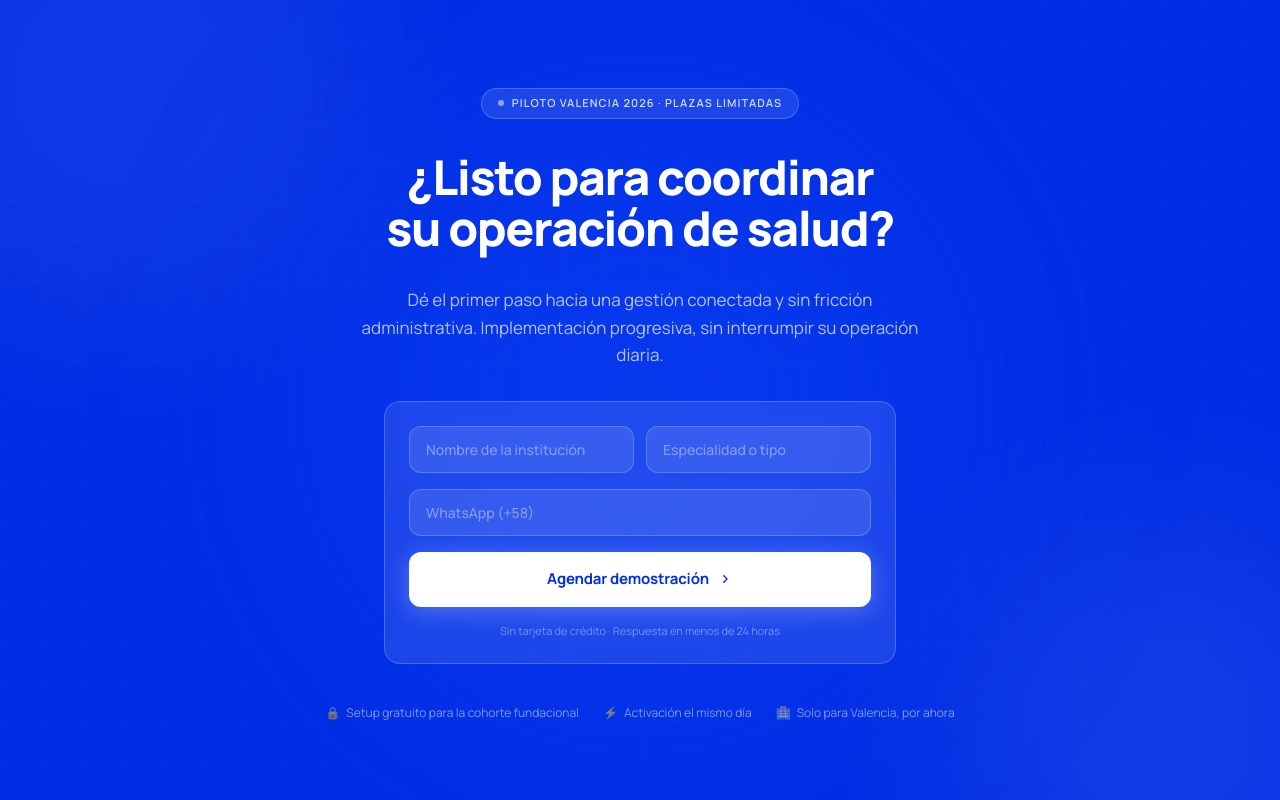
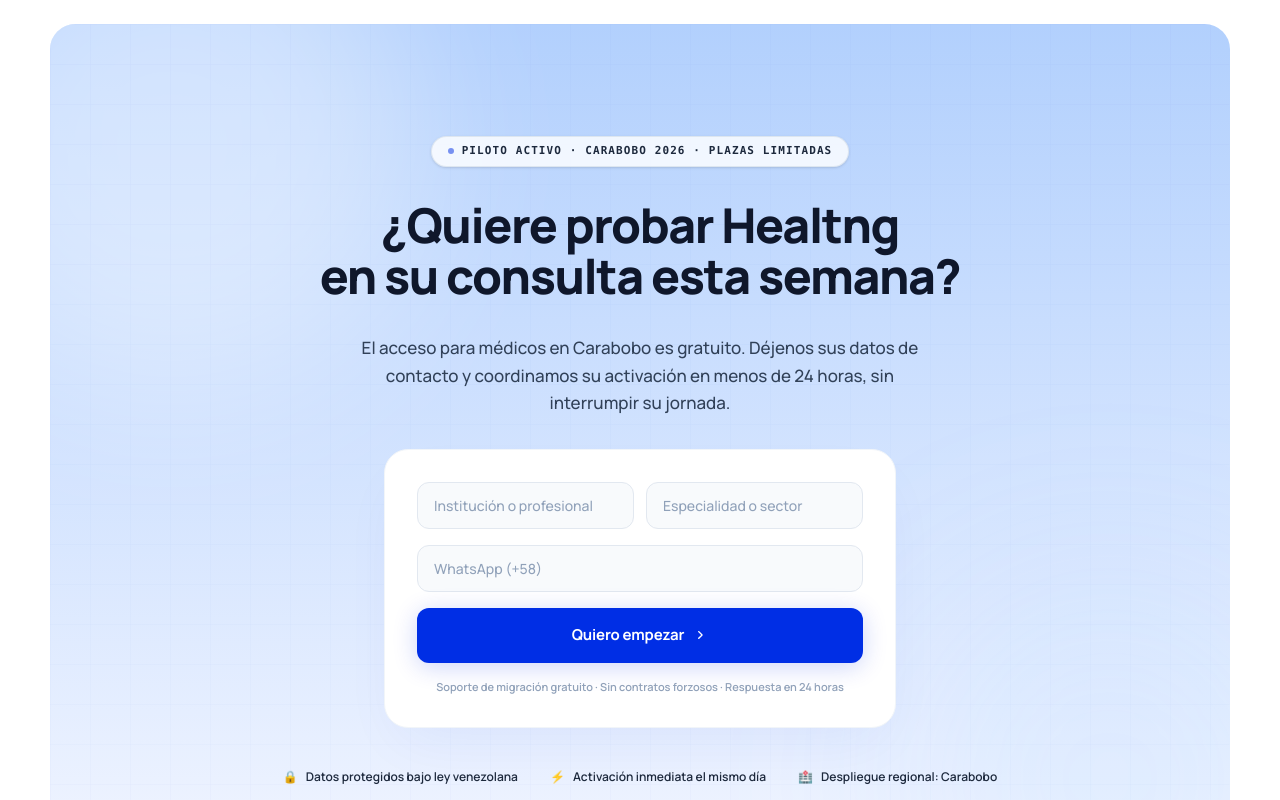
Before and after one commit to healtng-Tech/web, a React (Vite) app: page / in a window 1280 px wide. Shown: the part 6960-7760 px from the top of the page. Built offline with nearby package versions, Linux system fonts and the light colour scheme.

Commit message:
Update FinalCTA.jsx

```diff
--- a/src/components/landing/FinalCTA.jsx
+++ b/src/components/landing/FinalCTA.jsx
@@ -1,130 +1,132 @@
-import React, { memo, useCallback } from 'react';
-import { useInView } from '../../hooks/useInView';
+import React, { memo, useState, useCallback, useEffect, useRef } from 'react';
 
-export const FinalCTA = memo(function FinalCTA({ onOpenModal }) {
-  const { ref, inView } = useInView({ threshold: 0.2 });
+export const FinalCTA = memo(function FinalCTA() {
+  const sectionRef = useRef(null);
+  const cardRef = useRef(null);
 
-  const handleCTA = useCallback(() => {
-    if (typeof onOpenModal === 'function') onOpenModal();
-  }, [onOpenModal]);
+  const [formData, setFormData] = useState({ institution: '', specialty: '', whatsapp: '' });
+  const [status, setStatus] = useState('idle');
+
+  const handleSubmit = useCallback((e) => {
+    e.preventDefault();
+    if (!formData.whatsapp) return;
+    setStatus('submitting');
+
+    setTimeout(() => {
+      setStatus('success');
+      setFormData({ institution: '', specialty: '', whatsapp: '' });
+    }, 1200);
+  }, [formData]);
+
+  useEffect(() => {
+    const handleScroll = () => {
+      if (!sectionRef.current || !cardRef.current) return;
+
+      const rect = sectionRef.current.getBoundingClientRect();
+      const windowHeight = window.innerHeight;
+      const startActivation = windowHeight;
+      const endActivation = windowHeight * 0.25;
+      const totalDistance = startActivation - endActivation;
+      const currentDistance = startActivation - rect.top;
+
+      const progress = Math.max(0, Math.min(1, currentDistance / totalDistance));
+      const currentWindowWidth = window.innerWidth;
+      const baseMaxWidth = 1152;
+
+      const targetMaxWidth = currentWindowWidth > baseMaxWidth
+        ? baseMaxWidth + (currentWindowWidth - baseMaxWidth) * progress
+        : currentWindowWidth;
+
+      const currentRadius = 32 * (1 - progress);
+      const currentPaddingH = 24 * (1 - progress);
+
+      cardRef.current.style.maxWidth = `${targetMaxWidth}px`;
+      cardRef.current.style.borderTopLeftRadius = `${currentRadius}px`;
+      cardRef.current.style.borderTopRightRadius = `${currentRadius}px`;
+      cardRef.current.style.borderBottomLeftRadius = '0px';
+      cardRef.current.style.borderBottomRightRadius = '0px';
+      cardRef.current.style.width = `calc(100% - ${currentPaddingH * 2}px)`;
+    };
+
+    window.addEventListener('scroll', handleScroll);
+    handleScroll();
+    return () => window.removeEventListener('scroll', handleScroll);
+  }, []);
 
   return (
-    <section
-      id="piloto"
-      className="relative overflow-hidden bg-[#002EE5]"
-      aria-labelledby="cta-heading"
+    <section ref={sectionRef} className="bg-white w-full pt-10 md:pt-16 flex flex-col items-center overflow-hidden" aria-labelledby="cta-heading">
+      <div
+        ref={cardRef}
+        className="bg-gradient-to-b from-[#B2D0FD] to-[#F3F6FF] relative overflow-hidden transition-all duration-75 ease-out"
+        style={{ maxWidth: '1152px', borderTopLeftRadius: '32px', borderTopRightRadius: '32px', borderBottomLeftRadius: '0px', borderBottomRightRadius: '0px', width: 'calc(100% - 48px)' }}
       >
-      {/* Orbes decorativos */}
         <div className="absolute inset-0 pointer-events-none overflow-hidden" aria-hidden="true">
-        <div className="absolute -top-32 -left-32 size-[500px] rounded-full bg-white/5 blur-[80px]" />
-        <div className="absolute -bottom-20 -right-20 size-[400px] rounded-full bg-white/8 blur-[100px]" />
-        <div className="absolute top-1/2 left-1/2 -translate-x-1/2 -translate-y-1/2 size-[600px] rounded-full bg-[#1a4fff]/30 blur-[120px]" />
-        <svg className="absolute inset-0 w-full h-full opacity-[0.04]" xmlns="http://www.w3.org/2000/svg">
+          <div className="absolute -top-32 -left-32 size-[500px] rounded-full bg-white/40 blur-[80px]" />
+          <div className="absolute -bottom-20 -right-20 size-[400px] rounded-full bg-blue-300/10 blur-[100px]" />
+          <svg className="absolute inset-0 w-full h-full opacity-[0.06]" xmlns="http://www.w3.org/2000/svg">
             <defs>
               <pattern id="cta-grid" x="0" y="0" width="40" height="40" patternUnits="userSpaceOnUse">
-              <path d="M 40 0 L 0 0 0 40" fill="none" stroke="white" strokeWidth="0.5"/>
+                <path d="M 40 0 L 0 0 0 40" fill="none" stroke="#002EE5" strokeWidth="0.5"/>
               </pattern>
             </defs>
-          <rect width="100%" height="100%" fill="url(#cta-grid)" />
+            <rect width="100%" height="100%" fill="url(#cta-grid)"/>
           </svg>
         </div>
 
-      {/* Contenido */}
-      <div
-        ref={ref}
-        className={[
-          'relative z-10 max-w-4xl mx-auto px-6 py-24 md:py-32',
-          'flex flex-col items-center text-center gap-8',
-          'transition-all duration-700 ease-out',
-          inView ? 'opacity-100 translate-y-0' : 'opacity-0 translate-y-8',
-        ].join(' ')}
-      >
-        {/* Eyebrow */}
-        <div className="inline-flex items-center gap-2 px-4 py-1.5 rounded-full bg-white/10 border border-white/20 text-white/80 text-[11px] font-semibold tracking-widest uppercase">
-          <span className="size-1.5 rounded-full bg-white animate-pulse" aria-hidden="true" />
-          Piloto Valencia 2026 · Plazas limitadas
+        <div className="relative z-10 max-w-4xl mx-auto px-6 py-20 md:py-28 flex flex-col items-center text-center gap-8">
+          <div className="inline-flex items-center gap-2 px-4 py-1.5 rounded-full bg-white/80 border border-slate-300/50 text-slate-800 text-[11px] font-bold tracking-widest uppercase font-mono shadow-sm">
+            <span className="size-1.5 rounded-full bg-[#002EE5] animate-pulse" aria-hidden="true" />
+            Piloto Activo · Carabobo 2026 · Plazas Limitadas
           </div>
 
-        {/* Título */}
-        <h2
-          id="cta-heading"
-          className="text-3xl sm:text-4xl md:text-5xl font-extrabold text-white tracking-[-0.03em] leading-[1.08] max-w-3xl"
-        >
-          ¿Listo para coordinar
-          <br />
-          su operación de salud?
+          <h2 id="cta-heading" className="text-3xl sm:text-4xl md:text-5xl font-extrabold text-slate-900 tracking-[-0.03em] leading-[1.08] max-w-3xl">
+            ¿Quiere probar Healtng<br />en su consulta esta semana?
           </h2>
 
-        {/* Subtexto */}
-        <p className="text-[16px] sm:text-[17px] text-white/70 leading-relaxed max-w-xl">
-          Dé el primer paso hacia una gestión conectada y sin fricción administrativa.
-          Implementación progresiva, sin interrumpir su operación diaria.
+          <p className="text-[16px] sm:text-[17px] text-slate-700 leading-relaxed max-w-xl font-medium">
+            El acceso para médicos en Carabobo es gratuito. Déjenos sus datos de contacto y coordinamos su activación en menos de 24 horas, sin interrumpir su jornada.
           </p>
 
-        {/* Micro-formulario */}
-        <div
-          className="w-full max-w-lg bg-white/10 backdrop-blur-sm border border-white/20 rounded-2xl p-6 flex flex-col gap-4"
-          role="form"
-          aria-label="Formulario de contacto para piloto"
-        >
+          <div className="w-full max-w-lg bg-white border border-slate-100 rounded-3xl p-6 md:p-8 shadow-[0_24px_60px_-15px_rgba(0,46,229,0.06)]">
+            {status === 'success' ? (
+              <div className="py-6 flex flex-col items-center gap-3 animate-in fade-in zoom-in-95 duration-300">
+                <div className="size-12 rounded-full bg-emerald-50 border border-emerald-100 flex items-center justify-center text-emerald-600 text-xl font-bold shadow-sm">✓</div>
+                <h3 className="text-lg font-bold text-slate-900 mt-2">Solicitud recibida correctamente</h3>
+                <p className="text-sm text-slate-500 max-w-xs">Un Arquitecto Clínico se comunicará vía WhatsApp en las próximas horas para gestionar sus accesos de prueba.</p>
+              </div>
+            ) : (
+              <form onSubmit={handleSubmit} className="flex flex-col gap-4">
                 <div className="grid grid-cols-1 sm:grid-cols-2 gap-3">
-            <input
-              type="text"
-              placeholder="Nombre de la institución"
-              autoComplete="organization"
-              className="w-full px-4 py-3 rounded-xl bg-white/10 border border-white/20 text-white placeholder:text-white/40 text-[14px] font-medium outline-none focus:border-white/50 focus:bg-white/15 transition-colors duration-150"
-            />
-            <input
-              type="text"
-              placeholder="Especialidad o tipo"
-              autoComplete="off"
-              className="w-full px-4 py-3 rounded-xl bg-white/10 border border-white/20 text-white placeholder:text-white/40 text-[14px] font-medium outline-none focus:border-white/50 focus:bg-white/15 transition-colors duration-150"
-            />
+                  <input required type="text" placeholder="Institución o profesional" value={formData.institution} onChange={(e) => setFormData({...formData, institution: e.target.value})} className="w-full px-4 py-3 rounded-xl bg-slate-50 border border-slate-200 text-slate-900 placeholder:text-slate-400 text-[14px] font-medium outline-none focus:border-[#002EE5] focus:bg-white transition-all duration-150" />
+                  <input required type="text" placeholder="Especialidad o sector" value={formData.specialty} onChange={(e) => setFormData({...formData, specialty: e.target.value})} className="w-full px-4 py-3 rounded-xl bg-slate-50 border border-slate-200 text-slate-900 placeholder:text-slate-400 text-[14px] font-medium outline-none focus:border-[#002EE5] focus:bg-white transition-all duration-150" />
                 </div>
-          <input
-            type="tel"
-            placeholder="WhatsApp (+58)"
-            autoComplete="tel"
-            className="w-full px-4 py-3 rounded-xl bg-white/10 border border-white/20 text-white placeholder:text-white/40 text-[14px] font-medium outline-none focus:border-white/50 focus:bg-white/15 transition-colors duration-150"
-          />
-          <button
-            type="button"
-            onClick={handleCTA}
-            className={[
-              'w-full flex items-center justify-center gap-2',
-              'px-6 py-4 rounded-xl',
-              'bg-white text-[#002EE5]',
-              'text-[15px] font-bold tracking-[-0.01em]',
-              'shadow-[0_4px_24px_rgba(255,255,255,0.25)]',
-              'transition-all duration-200',
-              'hover:bg-white/95 hover:shadow-[0_8px_32px_rgba(255,255,255,0.35)] hover:-translate-y-px',
-              'active:scale-[0.98]',
-            ].join(' ')}
-          >
-            Agendar demostración
+                <input required type="tel" placeholder="WhatsApp (+58)" value={formData.whatsapp} onChange={(e) => setFormData({...formData, whatsapp: e.target.value})} className="w-full px-4 py-3 rounded-xl bg-slate-50 border border-slate-200 text-slate-900 placeholder:text-slate-400 text-[14px] font-medium outline-none focus:border-[#002EE5] focus:bg-white transition-all duration-150" />
+
+                <button type="submit" disabled={status === 'submitting'} className="w-full flex items-center justify-center gap-2 px-6 py-4 rounded-xl bg-[#002EE5] text-white text-[15px] font-bold tracking-[-0.01em] shadow-[0_4px_24px_rgba(0,46,229,0.2)] transition-all duration-200 hover:bg-[#002EE5]/90 hover:shadow-[0_8px_32px_rgba(0,46,229,0.3)] hover:-translate-y-px active:scale-[0.98] disabled:opacity-50 disabled:pointer-events-none">
+                  {status === 'submitting' ? 'Procesando alta...' : 'Quiero empezar'}
                   <svg xmlns="http://www.w3.org/2000/svg" viewBox="0 0 16 16" fill="currentColor" className="size-4" aria-hidden="true">
-              <path fillRule="evenodd" d="M6.22 4.22a.75.75 0 0 1 1.06 0l3.25 3.25a.75.75 0 0 1 0 1.06l-3.25 3.25a.75.75 0 0 1-1.06-1.06L9.19 8 6.22 5.03a.75.75 0 0 1 0-1.06Z" clipRule="evenodd" />
+                    <path fillRule="evenodd" d="M6.22 4.22a.75.75 0 0 1 1.06 0l3.25 3.25a.75.75 0 0 1 0 1.06l-3.25 3.25a.75.75 0 0 1-1.06-1.06L9.19 8 6.22 5.03a.75.75 0 0 1 0-1.06Z" clipRule="evenodd"/>
                   </svg>
                 </button>
-          <p className="text-center text-[11px] text-white/40">
-            Sin tarjeta de crédito · Respuesta en menos de 24 horas
-          </p>
+                <p className="text-center text-[11px] text-slate-400 font-semibold">Soporte de migración gratuito · Sin contratos forzosos · Respuesta en 24 horas</p>
+              </form>
+            )}
           </div>
 
-        {/* Trust signals */}
-        <div className="flex flex-wrap items-center justify-center gap-6 mt-2">
+          <div className="flex flex-wrap items-center justify-center gap-x-8 gap-y-3 mt-2">
             {[
-            { icon: '🔒', text: 'Setup gratuito para la cohorte fundacional' },
-            { icon: '⚡', text: 'Activación el mismo día'                    },
-            { icon: '🏥', text: 'Solo para Valencia, por ahora'              },
+              { icon: '🔒', text: 'Datos protegidos bajo ley venezolana' },
+              { icon: '⚡', text: 'Activación inmediata el mismo día' },
+              { icon: '🏥', text: 'Despliegue regional: Carabobo' },
             ].map((item, i) => (
-            <div key={i} className="flex items-center gap-1.5 text-[12px] text-white/50">
+              <div key={i} className="flex items-center gap-2 text-[12px] text-slate-800 font-semibold">
                 <span aria-hidden="true">{item.icon}</span>
                 <span>{item.text}</span>
               </div>
             ))}
           </div>
         </div>
+      </div>
     </section>
   );
 });
```
Lines whose indentation alone changed are shown as unchanged.
